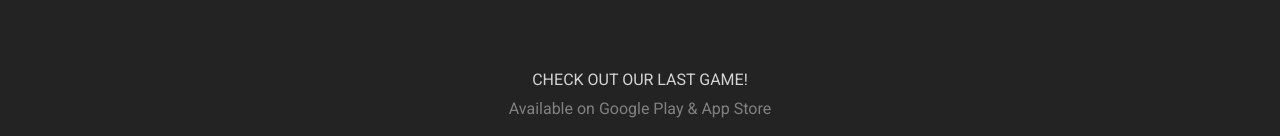
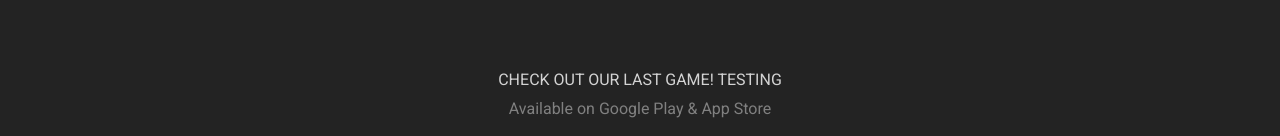
Before and after one commit to InherentStudio/selling_people, a plain HTML site: page index.html in a window 1280 px wide. Shown: the part 664-800 px from the top of the page. Drawn offline with nearby package versions, Linux system fonts and the light colour scheme.

Commit message:
Testing commit

```diff
--- a/index.html
+++ b/index.html
@@ -34,7 +34,7 @@
 
 
     <div class="page-info" id="page-game">
-        <div class="page-info-title">CHECK OUT OUR LAST GAME!</div>
+        <div class="page-info-title">CHECK OUT OUR LAST GAME! TESTING</div>
         <div class="page-info-content">Available on Google Play & App Store</div>
         <div class="page-info-game">
             <img class="game-icon" src="img/SellingPeople_Icon.png" alt="" width="125px" height="125px">Selling People
```
